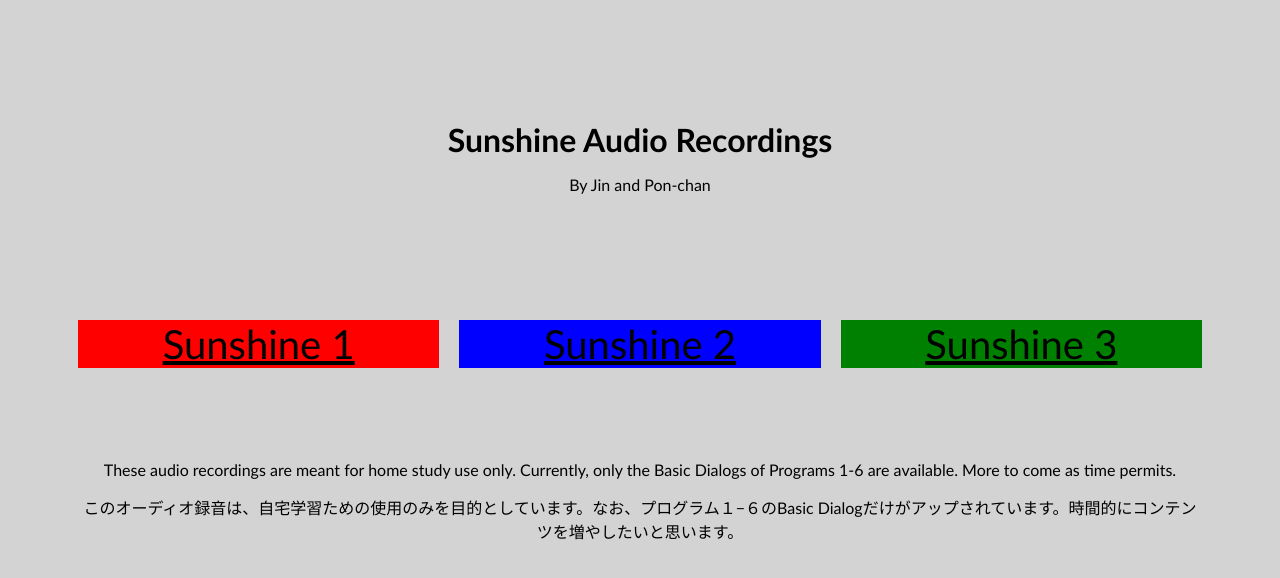
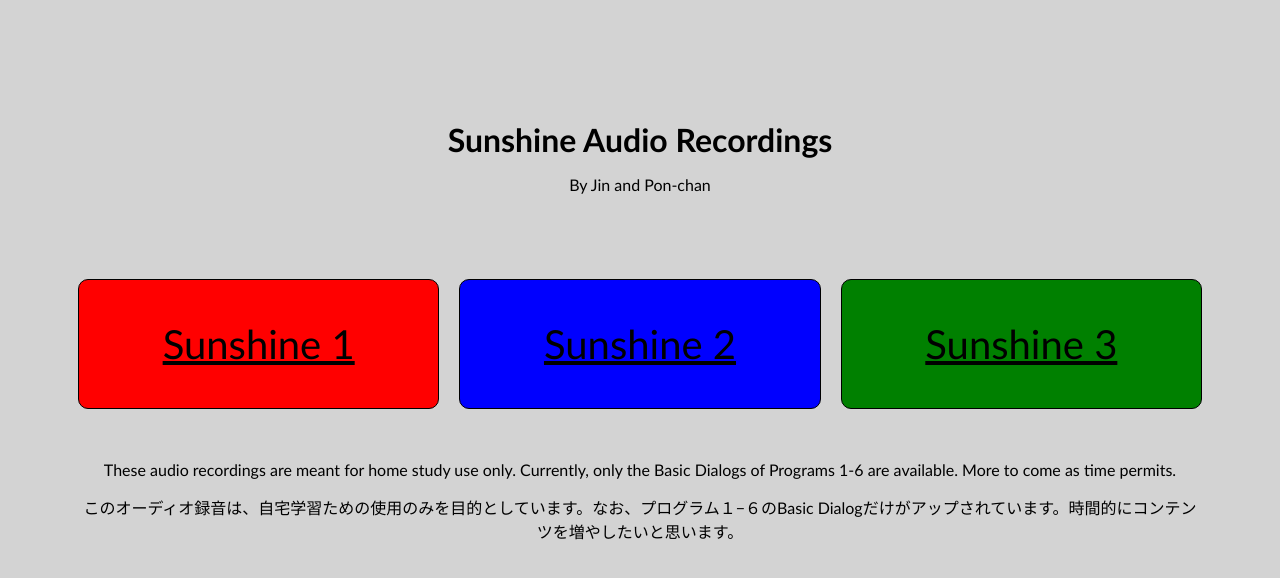
Before and after one commit to jinshiranai/jinshiranai.github.io, a plain HTML site: page index.html in a window 1280 px wide. Drawn offline with Linux system fonts and the light colour scheme.

Commit message:
Retouch splash css

```diff
--- a/index.css
+++ b/index.css
@@ -18,9 +18,29 @@ h1{
     margin: 50px;
 }
 
-.sun1{background:red;}
-.sun2{background:blue;}
-.sun3{background:green;}
+.sun1{background:red;
+    border-color: black;
+    border-width: 1px;
+    border-style: solid;
+    border-radius: 10px;
+    padding: 1em;
+}
+
+.sun2{background:blue;
+    border-color: black;
+    border-width: 1px;
+    border-style: solid;
+    border-radius: 10px;
+    padding: 1em;
+}
+
+.sun3{background:green;
+    border-color: black;
+    border-width: 1px;
+    border-style: solid;
+    border-radius: 10px;
+    padding: 1em;
+}
 
 .splash-grid{
     display: grid;
```
